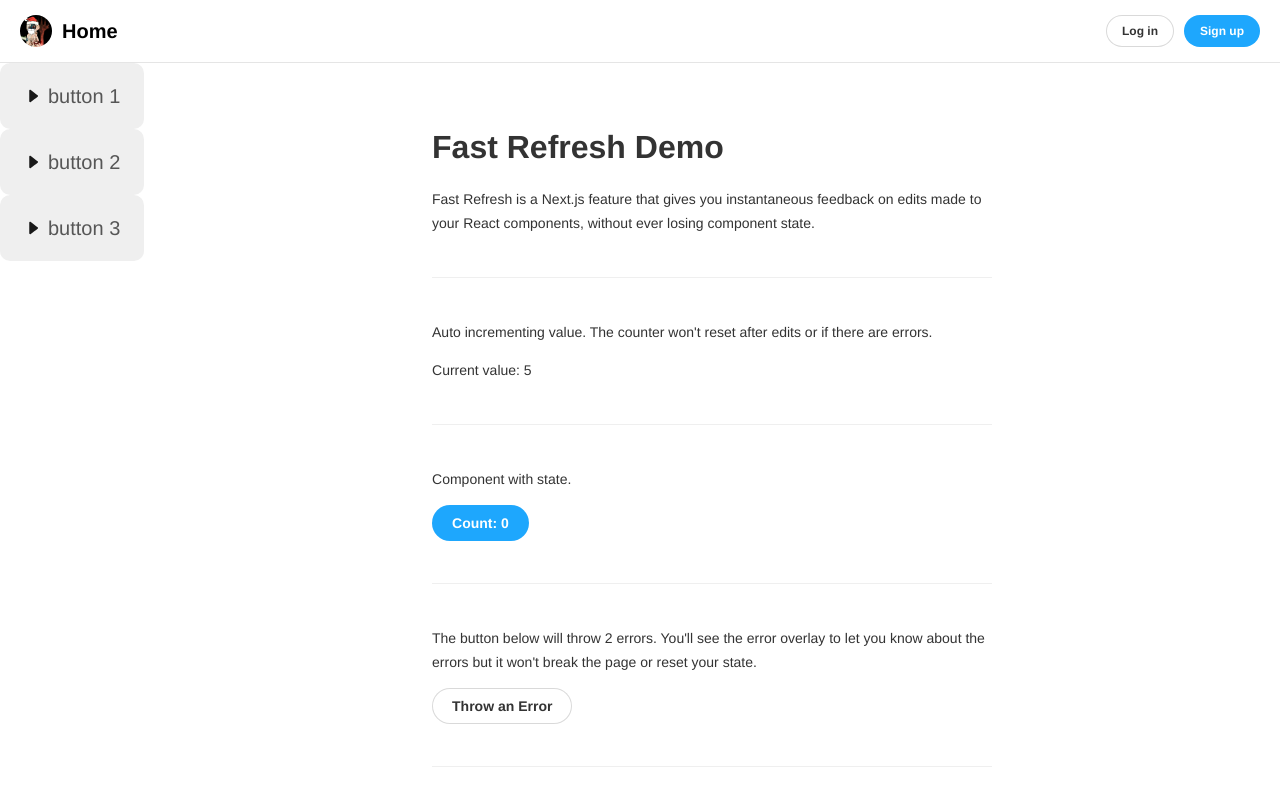
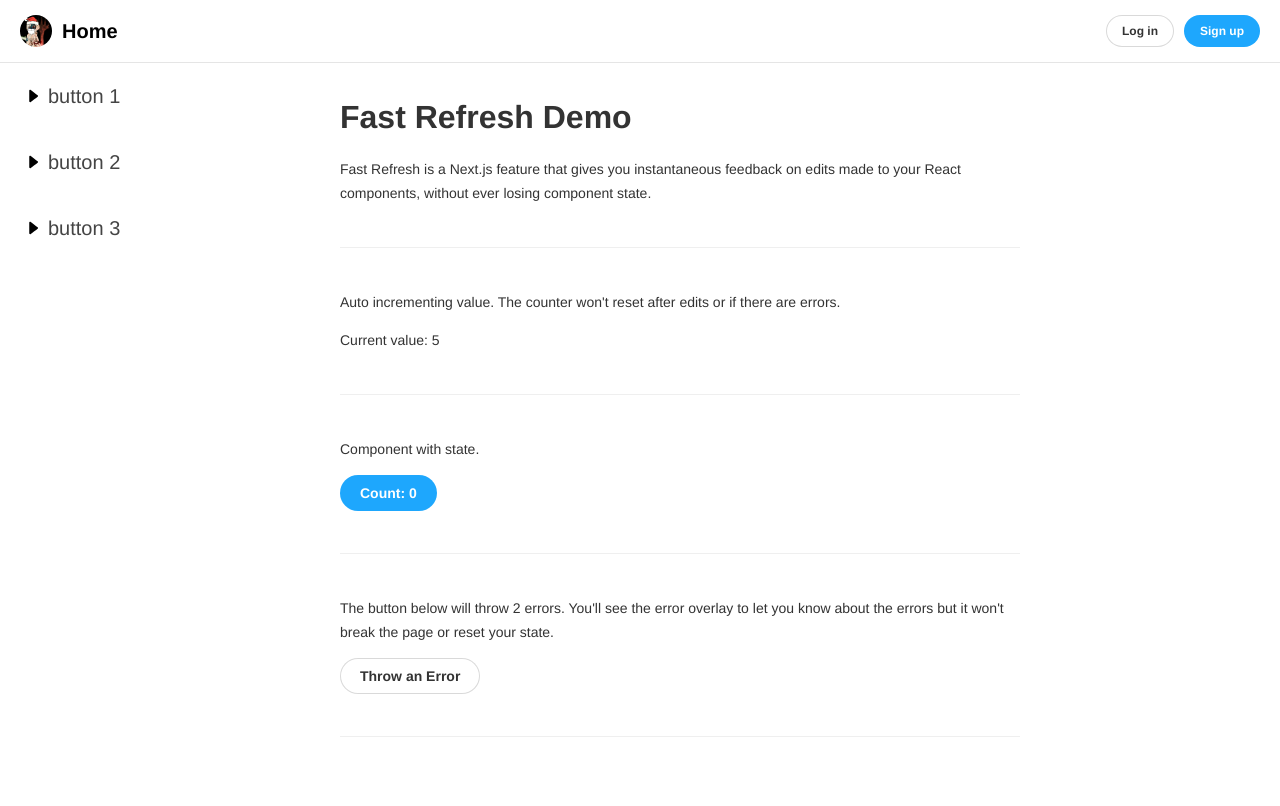
Before and after one commit to danielzsh/cp-sols, a Next.js app: page / in a window 1280 px wide. Shown: the top 806 px of the page. Built offline with nearby package versions, Linux system fonts and the light colour scheme.

Commit message:
navbar works on pages

```diff
--- a/stories/Accordion.jsx
+++ b/stories/Accordion.jsx
@@ -1,7 +1,7 @@
 import PropTypes from 'prop-types';
 import { AccordionElement } from './AccordionElement';
 export const Accordion = ({children}) => {
-    return <div style={{flexDirection: 'column'}}>
+    return <div style={{flexDirection: 'column', width: '300px'}} >
         {children}
     </div>
 }
--- a/stories/accordion.module.css
+++ b/stories/accordion.module.css
@@ -3,8 +3,7 @@
 }
 .accordion-button {
     width: 100%;
-    background-color: #eee;
-    opacity: 0.9;
+    background-color: transparent;
     color: #444;
     cursor: pointer;
     padding: 18px;
@@ -16,12 +15,8 @@
     border-radius: 10px;
 }
 
-.accordion-button.open {
-    background-color: lightgray;
-}
-
 .accordion-button:hover {
-    opacity: 1.0;
+    background-color: ghostwhite;
 }
 
 .accordion-content {
--- a/styles/global.css
+++ b/styles/global.css
@@ -33,9 +33,8 @@ button + button {
 section {
   font-size: 14px;
   line-height: 24px;
-  padding: 48px 20px;
-  margin: 0 auto;
-  max-width: 600px;
+  padding: 18px 20px;
+  max-width: 800px;
   color: #333;
 }
 section h1, section h2, section h3 {
```
